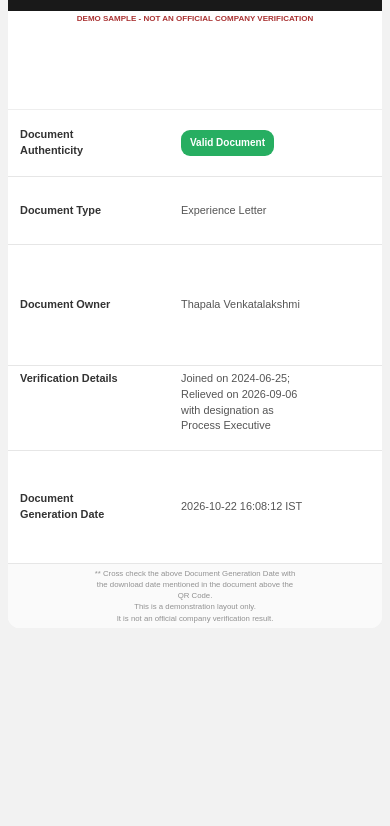
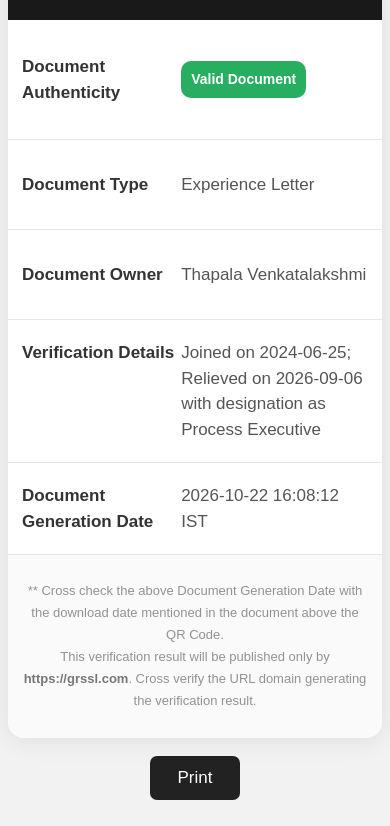
Before and after one commit to ThapalaVenkatalakshmi/Experience-Letter, a plain HTML site: page index.html in a window 390 px wide. Shown: the part 208-1034 px from the top of the page. Before the commit the page ends 844 px from the top, so only its background shows below. Drawn offline with Linux system fonts and the light colour scheme.

Commit message:
Update index.html

```diff
--- a/index.html
+++ b/index.html
@@ -5,61 +5,44 @@
 <meta charset="UTF-8">
 <meta name="viewport" content="width=device-width, initial-scale=1.0">
 
-<title>Document Validation - Demo</title>
+<title>Document Validation Details</title>
 
 <style>
+
 * {
     box-sizing: border-box;
 }
 
-html, body {
+body {
     margin: 0;
-    width: 100%;
-    height: 100%;
+    padding: 16px;
+    background: #f2f2f2;
     font-family: Arial, Helvetica, sans-serif;
     color: #333;
-    background: #f2f2f2;
-}
-
-body {
-    padding: 8px;
-    overflow: hidden;
 }
 
 .page {
     width: 100%;
     max-width: 920px;
-    height: calc(100vh - 16px);
-    height: calc(100svh - 16px);
     margin: auto;
-    background: white;
-    border-radius: 18px;
     overflow: hidden;
-
-    display: grid;
-    grid-template-rows:
-        1.5fr
-        0.85fr
-        1.1fr
-        0.75fr
-        0.75fr
-        1.35fr
-        0.95fr
-        1.25fr;
+    background: #fff;
+    border-radius: 28px;
+    box-shadow: 0 4px 24px rgba(0,0,0,0.08);
 }
 
 /* LOGO */
 
 .brand {
+    height: 198px;
     display: flex;
+    align-items: center;
     justify-content: center;
-    align-items: center;
-    min-height: 0;
 }
 
 .brand-name {
     color: #df1f32;
-    font-size: clamp(25px, 6vw, 68px);
+    font-size: clamp(42px, 8vw, 68px);
     font-weight: bold;
     letter-spacing: -4px;
 }
@@ -67,43 +50,38 @@ body {
 /* HEADING */
 
 .heading {
-    background: #191919;
-    color: white;
+    min-height: 112px;
     display: flex;
     align-items: center;
     justify-content: center;
+    padding: 20px;
+    background: #191919;
+    color: white;
     text-align: center;
-    padding: 5px;
-    font-size: clamp(14px, 3.5vw, 36px);
+    font-size: clamp(20px, 4vw, 36px);
     font-weight: bold;
 }
 
-/* DEMO NOTICE */
-
-.demo-notice {
-    text-align: center;
-    color: #a33;
-    font-size: clamp(8px, 1.3vw, 12px);
-    font-weight: bold;
-    padding: 3px;
-    border-bottom: 1px solid #eee;
-}
-
-/* DETAILS */
+/* ROW DETAILS */
 
 .row {
     display: grid;
     grid-template-columns: 46% 54%;
     align-items: center;
-    min-height: 0;
-    padding: 8px clamp(10px, 4vw, 46px);
+    padding: 30px 46px;
     border-bottom: 1px solid #e6e6e6;
-    font-size: clamp(10px, 2.5vw, 27px);
-    line-height: 1.45;
+    min-height: 116px;
+    font-size: clamp(17px, 3.2vw, 30px);
+    line-height: 1.55;
+}
+
+.first-row {
+    min-height: 170px;
 }
 
 .row-label {
     font-weight: bold;
+    color: #333;
     min-width: 0;
 }
 
@@ -113,20 +91,20 @@ body {
     overflow-wrap: anywhere;
 }
 
-/* VALID DOCUMENT */
+/* GREEN VALID DOCUMENT */
 
 .valid {
     display: inline-block;
     background: #27AE61;
     color: white;
-    padding: 7px 12px;
-    border-radius: 9px;
+    border-radius: 10px;
+    padding: 8px 24px;
     font-weight: bold;
-    font-size: clamp(10px, 2.3vw, 25px);
+    line-height: 1.5;
     white-space: nowrap;
 }
 
-/* VERIFICATION */
+/* VERIFICATION DETAILS */
 
 .verification {
     align-items: start;
@@ -135,63 +113,91 @@ body {
 /* FOOTER */
 
 .footer {
-    display: flex;
-    flex-direction: column;
-    justify-content: center;
-    align-items: center;
-    text-align: center;
     background: #fafafa;
     color: #929292;
-    padding: 5px 10px;
-    font-size: clamp(8px, 1.8vw, 18px);
-    line-height: 1.45;
-    overflow: hidden;
+    text-align: center;
+    padding: 48px 35px 42px;
+    font-size: clamp(13px, 2.7vw, 25px);
+    line-height: 1.7;
 }
 
 .footer strong {
     color: #777;
 }
 
-/* MOBILE */
+/* PRINT BUTTON */
+
+.print-wrap {
+    max-width: 920px;
+    margin: 18px auto;
+    text-align: center;
+}
+
+.print-button {
+    border: none;
+    border-radius: 7px;
+    padding: 12px 28px;
+    background: #222;
+    color: white;
+    font-size: 17px;
+    cursor: pointer;
+}
+
+/* MOBILE VIEW */
 
 @media (max-width: 600px) {
 
+    body {
+        padding: 8px;
+    }
+
     .page {
-        grid-template-rows:
-            1.5fr
-            0.85fr
-            1.1fr
-            0.75fr
-            0.75fr
-            1.35fr
-            0.95fr
-            1.25fr;
-        border-radius: 12px;
+        border-radius: 16px;
+    }
+
+    .brand {
+        height: 135px;
+    }
+
+    .brand-name {
+        font-size: 42px;
+    }
+
+    .heading {
+        min-height: 85px;
+        font-size: 18px;
+        padding: 20px 5px;
+        white-space: nowrap;
     }
 
     .row {
+        display: grid;
         grid-template-columns: 46% 54%;
-        padding: 5px 12px;
-        font-size: clamp(10px, 2.8vw, 17px);
+        padding: 20px 14px;
+        gap: 0;
+        font-size: 17px;
+        line-height: 1.5;
+        min-height: 90px;
+    }
+
+    .first-row {
+        min-height: 120px;
     }
 
     .valid {
-        font-size: clamp(10px, 2.5vw, 15px);
-        padding: 6px 9px;
-    }
-
-    .heading {
-        font-size: clamp(14px, 4vw, 23px);
+        font-size: 14px;
+        padding: 8px 10px;
         white-space: nowrap;
     }
 
     .footer {
-        font-size: clamp(7px, 2vw, 13px);
-        padding: 4px 8px;
+        font-size: 13px;
+        padding: 25px 12px;
     }
+
 }
 
-/* PRINT */
+/* PRINT SETTINGS */
 
 @media print {
 
@@ -200,24 +206,50 @@ body {
         margin: 10mm;
     }
 
-    html, body {
-        height: auto;
-        overflow: visible;
+    body {
+        padding: 0;
         background: white;
-        padding: 0;
     }
 
     .page {
+        max-width: none;
         width: 100%;
-        height: 270mm;
-        max-width: none;
         border-radius: 0;
         box-shadow: none;
         print-color-adjust: exact;
         -webkit-print-color-adjust: exact;
     }
 
+    .print-wrap {
+        display: none;
+    }
+
+    .brand {
+        height: 150px;
+    }
+
+    .heading {
+        min-height: 85px;
+        font-size: 28px;
+    }
+
+    .row {
+        padding: 20px 30px;
+        font-size: 20px;
+        min-height: 82px;
+    }
+
+    .first-row {
+        min-height: 120px;
+    }
+
+    .footer {
+        padding: 30px 35px;
+        font-size: 17px;
+    }
+
 }
+
 </style>
 </head>
 
@@ -225,30 +257,39 @@ body {
 
 <main class="page">
 
+    <!-- GRASSROOTS LOGO -->
+
     <header class="brand">
         <div class="brand-name">grassroots</div>
     </header>
+
+    <!-- MAIN HEADING -->
 
     <section class="heading">
         Document Validation Details
     </section>
 
-    <div class="demo-notice">
-        DEMO SAMPLE - NOT AN OFFICIAL COMPANY VERIFICATION
-    </div>
+    <!-- DOCUMENT AUTHENTICITY -->
 
-    <section class="row">
+    <section class="row first-row">
+
         <div class="row-label">
             Document<br>
             Authenticity
         </div>
 
         <div class="row-value">
-            <span class="valid">Valid Document</span>
+            <span class="valid">
+                Valid Document
+            </span>
         </div>
+
     </section>
 
+    <!-- DOCUMENT TYPE -->
+
     <section class="row">
+
         <div class="row-label">
             Document Type
         </div>
@@ -256,9 +297,13 @@ body {
         <div class="row-value">
             Experience Letter
         </div>
+
     </section>
 
+    <!-- DOCUMENT OWNER -->
+
     <section class="row">
+
         <div class="row-label">
             Document Owner
         </div>
@@ -266,9 +311,13 @@ body {
         <div class="row-value">
             Thapala Venkatalakshmi
         </div>
+
     </section>
 
+    <!-- VERIFICATION DETAILS -->
+
     <section class="row verification">
+
         <div class="row-label">
             Verification Details
         </div>
@@ -279,9 +328,13 @@ body {
             with designation as<br>
             Process Executive
         </div>
+
     </section>
 
+    <!-- DOCUMENT GENERATION DATE -->
+
     <section class="row">
+
         <div class="row-label">
             Document<br>
             Generation Date
@@ -290,18 +343,36 @@ body {
         <div class="row-value">
             2026-10-22 16:08:12 IST
         </div>
+
     </section>
 
+    <!-- FOOTER -->
+
     <footer class="footer">
+
         ** Cross check the above Document Generation Date with<br>
         the download date mentioned in the document above the<br>
         QR Code.<br>
 
-        This is a demonstration layout only.<br>
-        It is not an official company verification result.
+        This verification result will be published only by<br>
+
+        <strong>https://grssl.com</strong>.
+        Cross verify the URL domain generating<br>
+        the verification result.
+
     </footer>
 
 </main>
 
+<!-- PRINT BUTTON -->
+
+<div class="print-wrap">
+
+    <button class="print-button" onclick="window.print()">
+        Print
+    </button>
+
+</div>
+
 </body>
 </html>
```
